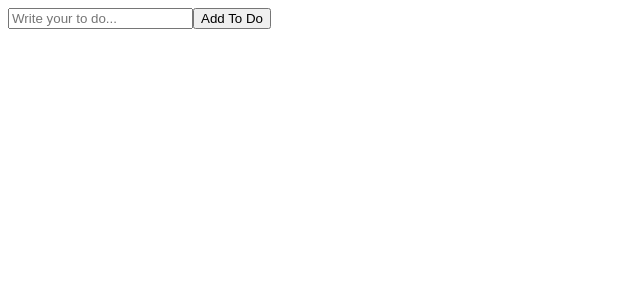
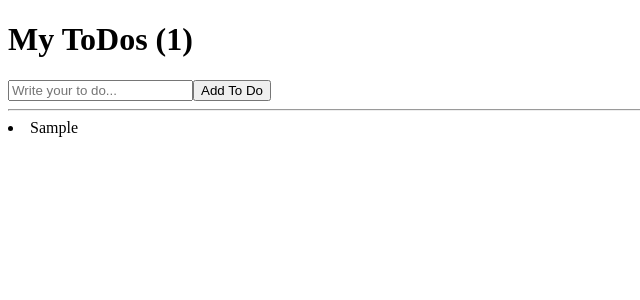
Before and after one commit to bkkompark/react-movie-web, a React (Create React App) app: page / in a window 1280 px wide. Both pictures are taken after typing "Sample" into the empty fields and a click on the button "Add To Do". Shown: the top 300 px of the page, without its empty margins (0-640 px from the left). Built offline with nearby package versions, Linux system fonts and the light colour scheme.

Commit message:
To Do List - 2
추가한 값의 리스트를 화면에 보여지도록 하기 위해 map을 사용. map 이하에 변형된 값을 넣음

```diff
--- a/src/App.js
+++ b/src/App.js
@@ -2,17 +2,21 @@ import { useState } from "react";
 
 function App() {
   const [toDo, setToDo] = useState("");
+  const [toDos, setToDos] = useState([]);
   const onChange = (event) => setToDo(event.target.value);
   const onSubmit = (event) => {
     event.preventDefault();
     if (toDo === "") {
       return;
     }
+    setToDos((currentArray) => [toDo, ...currentArray]);
+    setToDo("");
     console.log(toDo);
-    setToDo("");
   };
+  // console.log(toDos);
   return (
     <div>
+      <h1>My ToDos ({toDos.length})</h1>
       <form onSubmit={onSubmit}>
         <input
           onChange={onChange}
@@ -22,6 +26,10 @@ function App() {
         />
         <button>Add To Do</button>
       </form>
+      <hr />
+      {toDos.map((item, index) => (
+        <li key={index}>{item}</li>
+      ))}
     </div>
   );
 }
```
